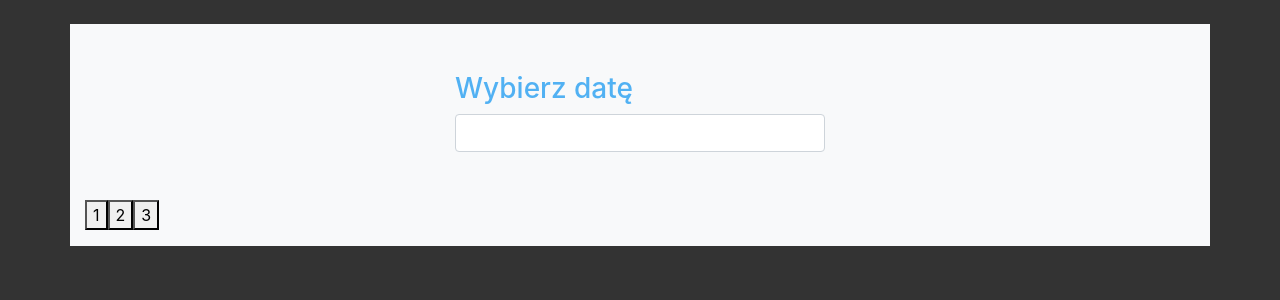
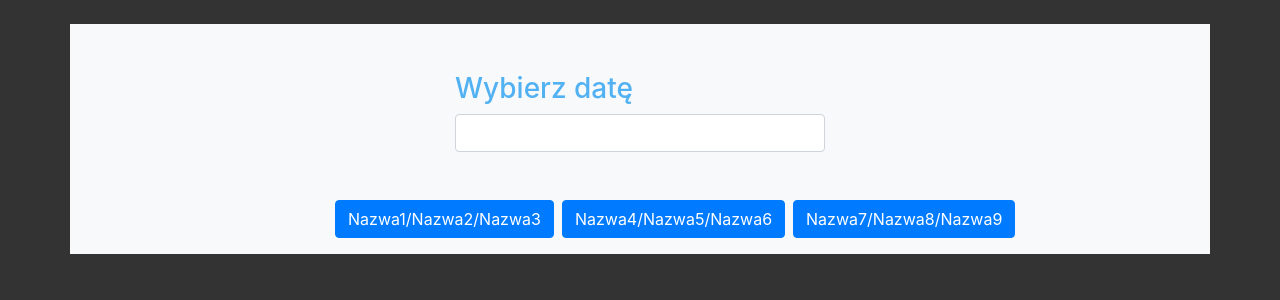
Before and after one commit to Introligator1998/TransportManagementSystem, a Flask app: page /showlogisticcars in a window 1280 px wide. Shown: the part 232-532 px from the top of the page. Run offline with Flask 2, Linux system fonts and the light colour scheme; some libraries are stand-ins or nearby versions.

Commit message:
Zmiana w logisticcars.html Dodanie przycisku powrotu w showordersforcars.html

```diff
--- a/TMA/templates/logisticcars.html
+++ b/TMA/templates/logisticcars.html
@@ -21,8 +21,8 @@
         format: 'Y-m-d'
     })
 </script>
-<button type="submit" value="1" name="page_number" id="page_number" formaction="{{ url_for('show_orders_for_cars') }}">1</button>
-<button type="submit" value="2" name="page_number" id="page_number" formaction="{{ url_for('show_orders_for_cars') }}">2</button>
-<button type="submit" value="3" name="page_number" id="page_number" formaction="{{ url_for('show_orders_for_cars') }}">3</button>
+<button style = "margin-left: 250px" class = "btn btn-primary mr-2 " type="submit" value="1" name="page_number" id="page_number" formaction="{{ url_for('show_orders_for_cars') }}">Nazwa1/Nazwa2/Nazwa3</button>
+<button class = "btn btn-primary mr-2" type="submit" value="2" name="page_number" id="page_number" formaction="{{ url_for('show_orders_for_cars') }}">Nazwa4/Nazwa5/Nazwa6</button>
+<button class = "btn btn-primary mr-2"type="submit" value="3" name="page_number" id="page_number" formaction="{{ url_for('show_orders_for_cars') }}">Nazwa7/Nazwa8/Nazwa9</button>
 </form>
 {% endblock content %}
--- a/TMA/templates/showordersforcars.html
+++ b/TMA/templates/showordersforcars.html
@@ -45,6 +45,7 @@ th, td {
             {% endfor %}
         </tr>
     </table>
+    <a class ="btn btn-primary btn-sm m-1" href="{{ url_for('show_logistic_cars') }}">Wróć</a>
     </form>
 
 
```
